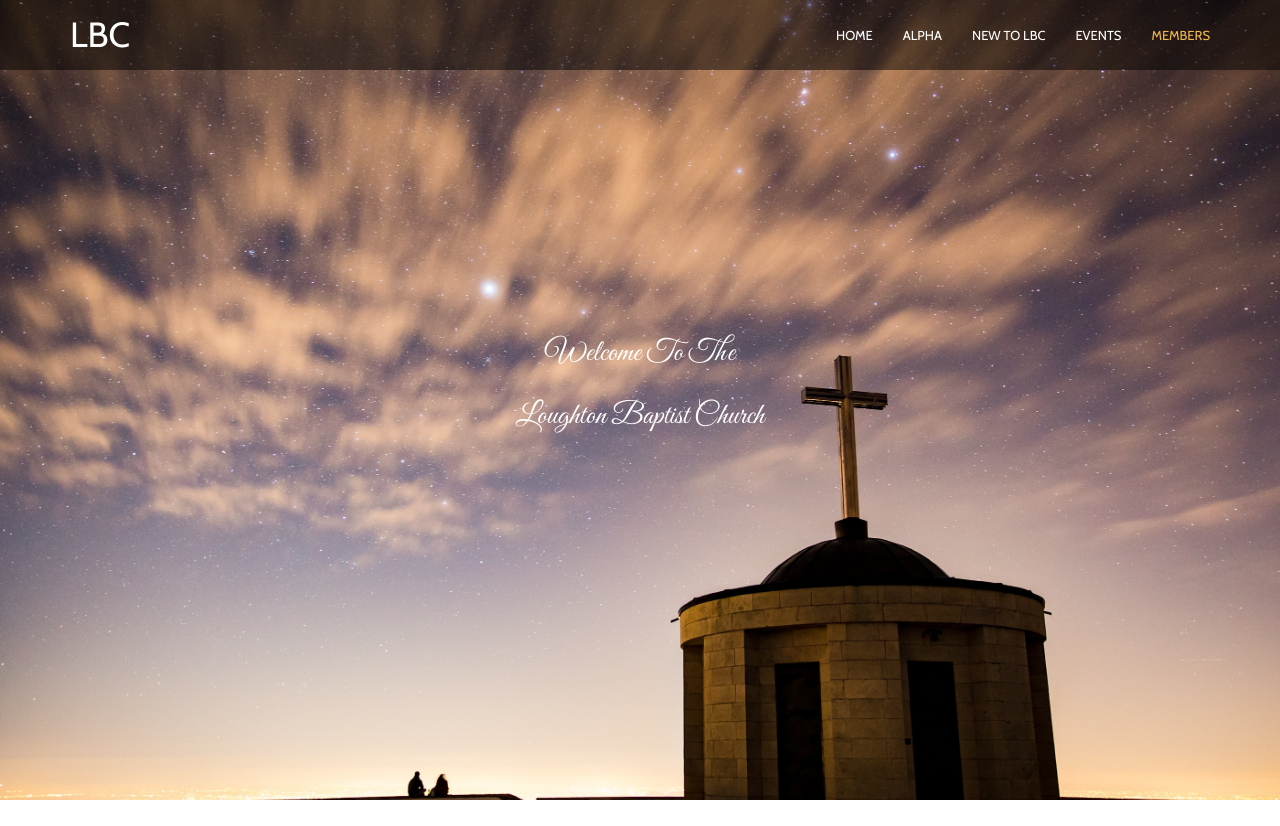
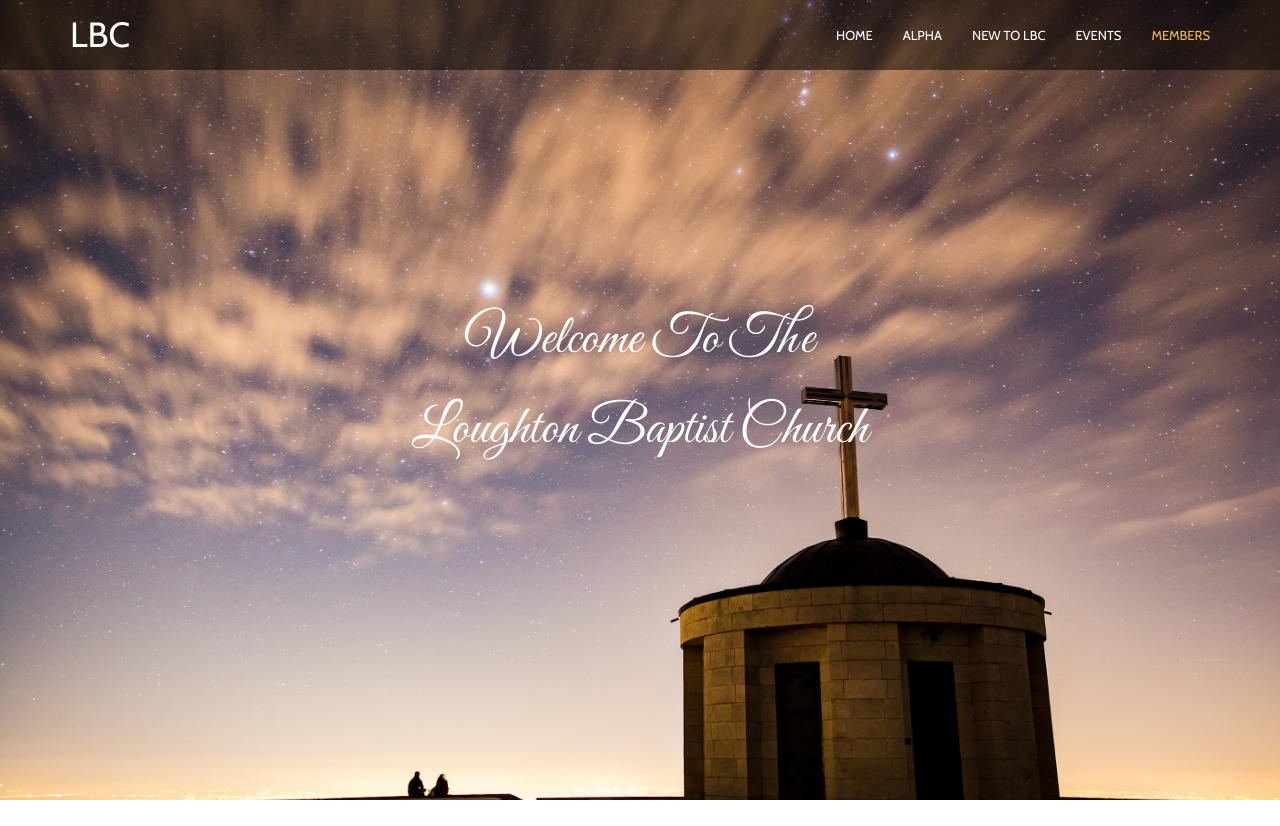
Before and after one commit to Masssssimo/LBC, a PHP site: page / in a window 1280 px wide. Shown: the top 826 px of the page. Run offline with PHP 8.4, Linux system fonts and the light colour scheme; data that the repository does not hold is empty.

Commit message:
asdasz\xz\x
\zx\z

```diff
--- a/css/LBC.css
+++ b/css/LBC.css
@@ -179,7 +179,7 @@ p, a, span, h1, h1, h3, h4, h5, h6 {
     #home .home-inner h3 {
       font-family: "Great Vibes", cursive;
       color: #fff;
-      font-size: 30px;
+      font-size: 55px;
       text-transform: capitalize;
       margin-bottom: 30px; }
     #home .home-inner .flexslider {
```
